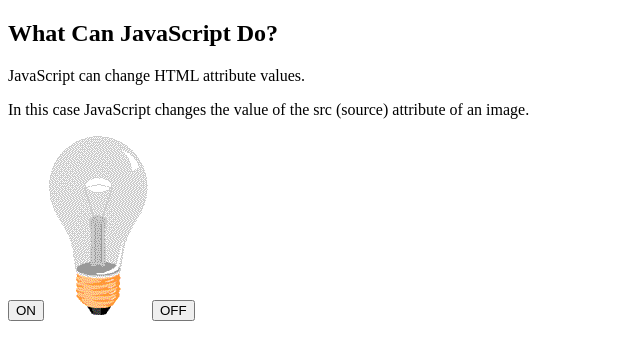
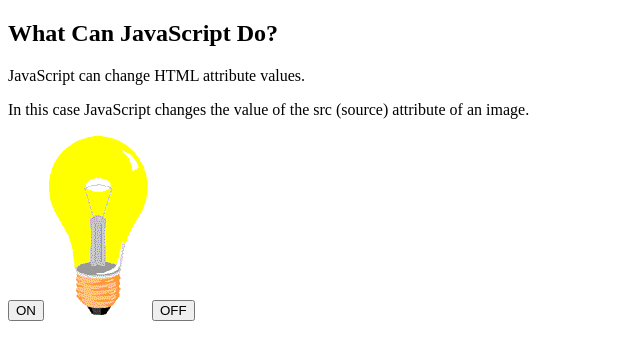
Before and after one commit to rook4real/turn-on-the-light, a plain HTML site: page index.html in a window 1280 px wide. Both pictures are taken after a click on the button "ON". Shown: the whole page, without its empty margins (0-640 px from the left). Drawn offline with Linux system fonts and the light colour scheme.

Commit message:
second commit

```diff
--- a/index.html
+++ b/index.html
@@ -17,13 +17,21 @@
 
     <button id="myBtn1">ON</button>
 
-    <img id="btnOn" src="img/pic_bulboff.gif" alt="off">
+    <img id="bulb" src="img/pic_bulboff.gif" alt="image of bulb">
 
     <button id="myBtn2">OFF</button>
 
     <script>
         const btn1 = document.getElementById("myBtn1");
-        const btn2 = document.getElementById("myBtn2")
+        const btn2 = document.getElementById("myBtn2");
+        var img = document.getElementById("bulb");
+        btn1.addEventListener("click", function () {
+            img.src = "img/pic_bulbon.gif";
+        })
+        btn2.addEventListener("click", function () {
+            img.src = "img/pic_bulboff.gif";
+        })
+
     </script>
 </body>
 
```
